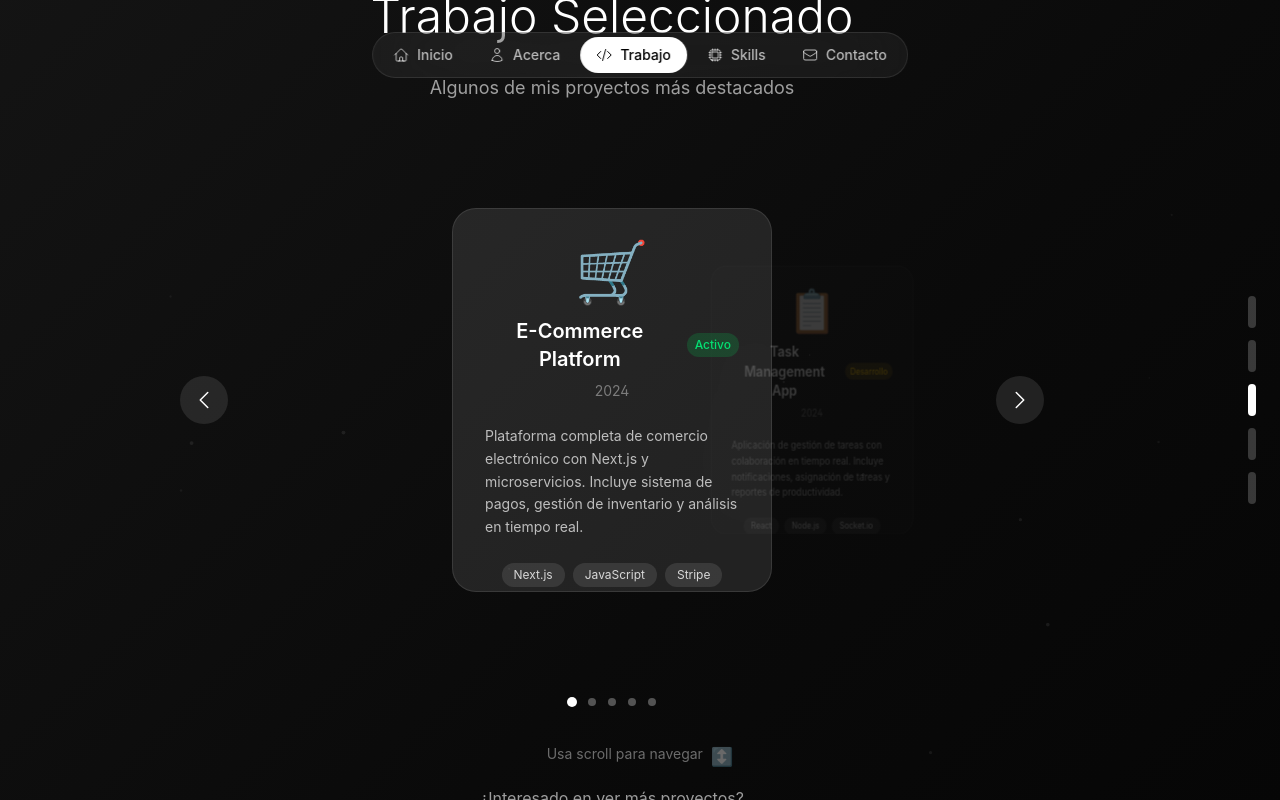
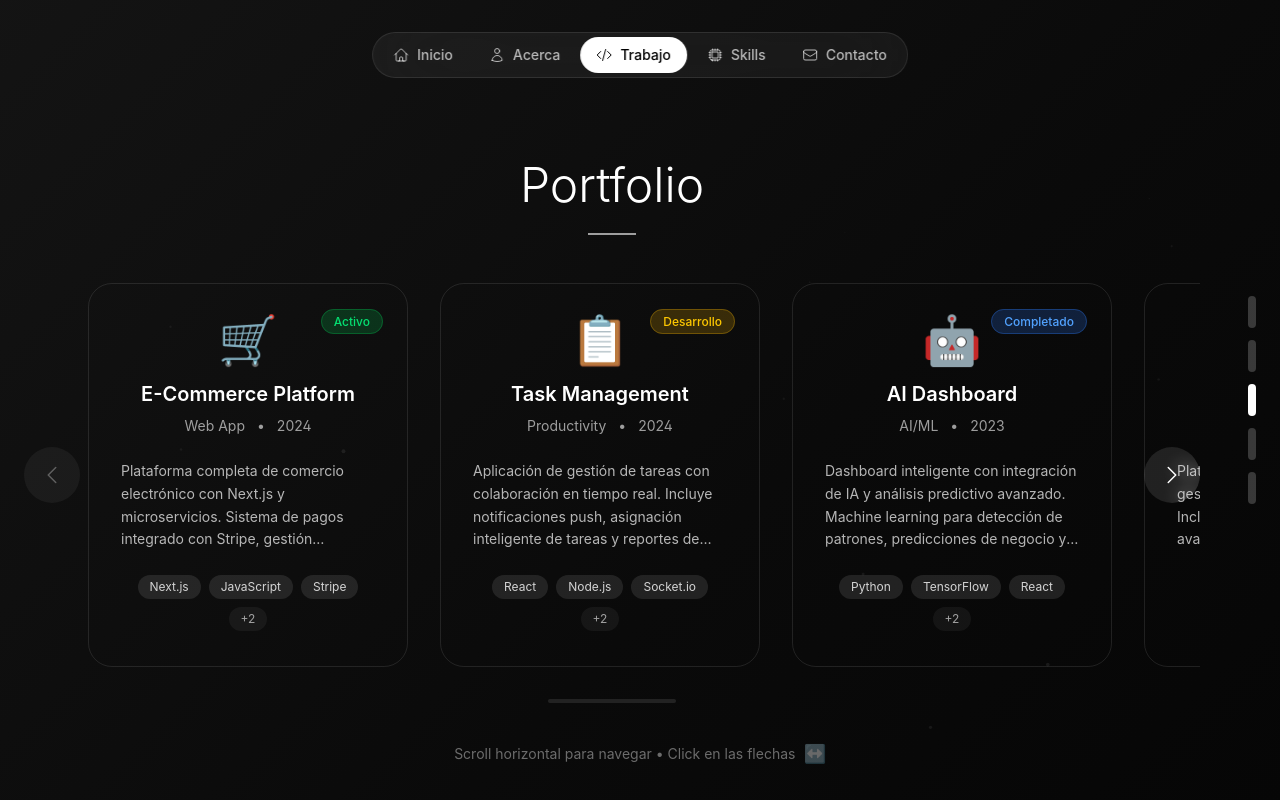
Before and after one commit to MrJohanF/mrjohanf-portfolio, a Next.js app: page / in a window 1280 px wide. Both pictures are taken after a click on the button "Trabajo". Built offline with nearby package versions, Linux system fonts and the light colour scheme.

Commit message:
Enhance portfolio section with horizontal scrolling for projects, add navigation buttons, and improve project details with updated descriptions and categories

```diff
--- a/src/app/page.js
+++ b/src/app/page.js
@@ -1,6 +1,6 @@
 'use client'
 
-import { useState, useEffect } from 'react'
+import { useState, useEffect, useRef } from 'react'
 import { motion, AnimatePresence } from 'framer-motion'
 import {
   HomeIcon,
@@ -11,13 +11,16 @@ import {
   ArrowRightIcon,
   ArrowTopRightOnSquareIcon,
   ChevronLeftIcon,
-  ChevronRightIcon
+  ChevronRightIcon,
+  PlayIcon
 } from '@heroicons/react/24/outline'
 
 export default function Portfolio() {
   const [currentSection, setCurrentSection] = useState('home')
   const [isLoaded, setIsLoaded] = useState(false)
-  const [currentProject, setCurrentProject] = useState(0)
+  const [scrollX, setScrollX] = useState(0)
+  const [maxScroll, setMaxScroll] = useState(0)
+  const sliderRef = useRef(null)
 
   // Array con el orden de las secciones para navegación
   const sectionOrder = ['home', 'about', 'projects', 'skills', 'contact']
@@ -45,21 +48,28 @@ export default function Portfolio() {
     let isScrolling = false
 
     const handleWheel = (e) => {
-      e.preventDefault() // Prevenir scroll normal
+      // Si estamos en proyectos, permitir scroll horizontal
+      if (currentSection === 'projects') {
+        e.preventDefault()
+        const newScrollX = scrollX + e.deltaY
+        const clampedScrollX = Math.max(0, Math.min(newScrollX, maxScroll))
+        setScrollX(clampedScrollX)
+        return
+      }
+
+      // Para otras secciones, navegación vertical normal
+      e.preventDefault()
 
       if (isScrolling) return
 
       isScrolling = true
 
       if (e.deltaY > 0) {
-        // Scroll hacia abajo
         navigateSection('down')
       } else {
-        // Scroll hacia arriba
         navigateSection('up')
       }
 
-      // Debounce para evitar cambios muy rápidos
       setTimeout(() => {
         isScrolling = false
       }, 800)
@@ -70,68 +80,95 @@ export default function Portfolio() {
     return () => {
       window.removeEventListener('wheel', handleWheel)
     }
+  }, [currentSection, scrollX, maxScroll])
+
+  // Calcular el máximo scroll cuando cambie el contenido
+  useEffect(() => {
+    if (sliderRef.current && currentSection === 'projects') {
+      const containerWidth = sliderRef.current.parentElement.offsetWidth
+      const contentWidth = sliderRef.current.scrollWidth
+      setMaxScroll(Math.max(0, contentWidth - containerWidth))
+    }
   }, [currentSection])
 
   const projects = [
     {
       id: 1,
       title: "E-Commerce Platform",
-      description: "Plataforma completa de comercio electrónico con Next.js y microservicios. Incluye sistema de pagos, gestión de inventario y análisis en tiempo real.",
-      tech: ["Next.js", "JavaScript", "Stripe", "PostgreSQL"],
+      description: "Plataforma completa de comercio electrónico con Next.js y microservicios. Sistema de pagos integrado con Stripe, gestión avanzada de inventario y dashboard de análisis en tiempo real.",
+      tech: ["Next.js", "JavaScript", "Stripe", "PostgreSQL", "Redis"],
       year: "2024",
       status: "Activo",
       demo: "https://demo1.com",
       github: "https://github.com/mrjohanf/ecommerce",
       image: "🛒",
-      color: "from-blue-600/20 to-purple-600/20"
+      gradient: "from-blue-500/20 to-purple-600/20",
+      category: "Web App"
     },
     {
       id: 2,
-      title: "Task Management App",
-      description: "Aplicación de gestión de tareas con colaboración en tiempo real. Incluye notificaciones, asignación de tareas y reportes de productividad.",
-      tech: ["React", "Node.js", "Socket.io", "MongoDB"],
+      title: "Task Management",
+      description: "Aplicación de gestión de tareas con colaboración en tiempo real. Incluye notificaciones push, asignación inteligente de tareas y reportes de productividad avanzados.",
+      tech: ["React", "Node.js", "Socket.io", "MongoDB", "Express"],
       year: "2024",
       status: "Desarrollo",
       demo: "https://demo2.com",
       github: "https://github.com/mrjohanf/taskmanager",
       image: "📋",
-      color: "from-green-600/20 to-teal-600/20"
+      gradient: "from-green-500/20 to-teal-600/20",
+      category: "Productivity"
     },
     {
       id: 3,
       title: "AI Dashboard",
-      description: "Dashboard con integración de IA y análisis predictivo avanzado. Machine learning para detección de patrones y predicciones de negocio.",
-      tech: ["Python", "TensorFlow", "React", "FastAPI"],
+      description: "Dashboard inteligente con integración de IA y análisis predictivo avanzado. Machine learning para detección de patrones, predicciones de negocio y automatización de procesos.",
+      tech: ["Python", "TensorFlow", "React", "FastAPI", "Docker"],
       year: "2023",
       status: "Completado",
       demo: "https://demo3.com",
       github: "https://github.com/mrjohanf/ai-dashboard",
       image: "🤖",
-      color: "from-orange-600/20 to-red-600/20"
+      gradient: "from-orange-500/20 to-red-600/20",
+      category: "AI/ML"
     },
     {
       id: 4,
       title: "Real Estate Platform",
-      description: "Aplicación para búsqueda y gestión de propiedades inmobiliarias. Incluye mapas interactivos, filtros avanzados y tours virtuales.",
-      tech: ["React Native", "Firebase", "Maps API", "Expo"],
+      description: "Plataforma completa para búsqueda y gestión de propiedades inmobiliarias. Incluye mapas interactivos, filtros avanzados, tours virtuales y sistema de citas.",
+      tech: ["React Native", "Firebase", "Maps API", "Expo", "Node.js"],
       year: "2023",
       status: "Completado",
       demo: "https://demo4.com",
       github: "https://github.com/mrjohanf/realestate",
       image: "🏠",
-      color: "from-indigo-600/20 to-blue-600/20"
+      gradient: "from-indigo-500/20 to-blue-600/20",
+      category: "Mobile App"
     },
     {
       id: 5,
-      title: "Cryptocurrency Tracker",
-      description: "Aplicación para seguimiento de criptomonedas con análisis técnico. Alertas de precio, portfolio tracking y noticias en tiempo real.",
-      tech: ["Vue.js", "Node.js", "WebSocket", "Chart.js"],
+      title: "Crypto Tracker",
+      description: "Aplicación avanzada para seguimiento de criptomonedas con análisis técnico profesional. Alertas de precio personalizadas, portfolio tracking y noticias en tiempo real.",
+      tech: ["Vue.js", "Node.js", "WebSocket", "Chart.js", "Redis"],
       year: "2023",
       status: "Completado",
       demo: "https://demo5.com",
       github: "https://github.com/mrjohanf/crypto-tracker",
       image: "₿",
-      color: "from-yellow-600/20 to-orange-600/20"
+      gradient: "from-yellow-500/20 to-orange-600/20",
+      category: "FinTech"
+    },
+    {
+      id: 6,
+      title: "Social Media Analytics",
+      description: "Herramienta de análisis para redes sociales con métricas avanzadas. Seguimiento de engagement, análisis de audiencia y reportes automatizados para múltiples plataformas.",
+      tech: ["React", "D3.js", "Python", "PostgreSQL", "AWS"],
+      year: "2023",
+      status: "Completado",
+      demo: "https://demo6.com",
+      github: "https://github.com/mrjohanf/social-analytics",
+      image: "📊",
+      gradient: "from-pink-500/20 to-rose-600/20",
+      category: "Analytics"
     }
   ]
 
@@ -154,6 +191,9 @@ export default function Portfolio() {
 
   const handleSectionChange = (section) => {
     setCurrentSection(section)
+    if (section !== 'projects') {
+      setScrollX(0) // Reset scroll cuando salimos de proyectos
+    }
   }
 
   const handleProjectClick = (url) => {
@@ -172,16 +212,15 @@ export default function Portfolio() {
     console.log('Descargando CV...')
   }
 
-  const nextProject = () => {
-    setCurrentProject((prev) => (prev + 1) % projects.length)
+  // Navegación con botones en slider
+  const slideLeft = () => {
+    const newScrollX = Math.max(0, scrollX - 400)
+    setScrollX(newScrollX)
   }
 
-  const prevProject = () => {
-    setCurrentProject((prev) => (prev - 1 + projects.length) % projects.length)
-  }
-
-  const goToProject = (index) => {
-    setCurrentProject(index)
+  const slideRight = () => {
+    const newScrollX = Math.min(maxScroll, scrollX + 400)
+    setScrollX(newScrollX)
   }
 
   return (
@@ -250,10 +289,10 @@ export default function Portfolio() {
         </div>
       </motion.nav>
 
-      {/* Contenido principal - SIN SCROLL */}
+      {/* Contenido principal */}
       <main className="h-full pt-24 pb-8 pl-6 pr-20 overflow-hidden">
         <div className="h-full flex items-center justify-center">
-          <div className="w-full max-w-4xl">
+          <div className="w-full max-w-7xl">
 
             {/* Sección Inicio */}
             {currentSection === 'home' && (
@@ -352,81 +391,105 @@ export default function Portfolio() {
               </div>
             )}
 
-            {/* Sección Proyectos */}
+            {/* Sección Proyectos - SLIDER HORIZONTAL MODERNO */}
             {currentSection === 'projects' && (
-              <div className="animate-fade-up space-y-12 overflow-hidden">
-                <div className="text-center">
-                  <h2 className="text-4xl md:text-5xl font-light mb-4">Trabajo Seleccionado</h2>
-                  <div className="w-12 h-0.5 bg-white/60 mx-auto mb-4"></div>
-                  <p className="text-white/60 text-lg">Algunos de mis proyectos más destacados</p>
+              <div className="animate-fade-up h-full flex flex-col">
+                {/* Header minimalista */}
+                <div className="text-center mb-12">
+                  <h2 className="text-4xl md:text-5xl font-light mb-6">Portfolio</h2>
+                  <div className="w-12 h-0.5 bg-white/60 mx-auto"></div>
                 </div>
 
-                {/* Carousel 3D Container */}
-                <div className="relative h-[500px] flex items-center justify-center perspective-1000">
-                  <div className="relative w-full max-w-6xl h-full">
-                    {projects.map((project, index) => {
-                      const offset = index - currentProject
-                      const absOffset = Math.abs(offset)
-                      const isActive = offset === 0
-                      const isVisible = absOffset <= 2
+                {/* Slider Container */}
+                <div className="flex-1 relative">
+                  {/* Navigation Buttons */}
+                  <button
+                    onClick={slideLeft}
+                    disabled={scrollX === 0}
+                    className={`absolute left-0 top-1/2 -translate-y-1/2 z-20 p-4 rounded-full transition-all duration-300 backdrop-blur-sm ${
+                      scrollX === 0
+                        ? 'bg-white/5 text-white/30 cursor-not-allowed'
+                        : 'bg-white/10 hover:bg-white/20 text-white'
+                    }`}
+                  >
+                    <ChevronLeftIcon className="w-6 h-6" />
+                  </button>
 
-                      return (
+                  <button
+                    onClick={slideRight}
+                    disabled={scrollX >= maxScroll}
+                    className={`absolute right-0 top-1/2 -translate-y-1/2 z-20 p-4 rounded-full transition-all duration-300 backdrop-blur-sm ${
+                      scrollX >= maxScroll
+                        ? 'bg-white/5 text-white/30 cursor-not-allowed'
+                        : 'bg-white/10 hover:bg-white/20 text-white'
+                    }`}
+                  >
+                    <ChevronRightIcon className="w-6 h-6" />
+                  </button>
+
+                  {/* Scrollable Content */}
+                  <div className="overflow-hidden h-full px-16">
+                    <motion.div
+                      ref={sliderRef}
+                      className="flex gap-8 h-full items-center"
+                      animate={{ x: -scrollX }}
+                      transition={{ type: "spring", damping: 25, stiffness: 200 }}
+                    >
+                      {projects.map((project, index) => (
                         <motion.div
                           key={project.id}
-                          className={`absolute top-1/2 left-1/2 w-80 h-96 cursor-pointer ${
-                            isVisible ? 'block' : 'hidden'
-                          }`}
-                          initial={false}
-                          animate={{
-                            x: `calc(-50% + ${offset * 200}px)`,
-                            y: '-50%',
-                            z: isActive ? 0 : -100 * absOffset,
-                            rotateY: offset * -25,
-                            scale: isActive ? 1 : 0.8 - absOffset * 0.1,
-                            opacity: isActive ? 1 : 0.4 - absOffset * 0.2
+                          className="flex-shrink-0 w-80 h-96 group cursor-pointer"
+                          initial={{ opacity: 0, y: 50 }}
+                          animate={{ opacity: 1, y: 0 }}
+                          transition={{
+                            delay: index * 0.1,
+                            type: "spring",
+                            damping: 20
                           }}
-                          transition={{
-                            type: "spring",
-                            damping: 20,
-                            stiffness: 100,
-                            duration: 0.8
-                          }}
-                          onClick={() => goToProject(index)}
-                          style={{
-                            transformStyle: 'preserve-3d',
-                            zIndex: isActive ? 10 : 10 - absOffset
+                          whileHover={{
+                            scale: 1.05,
+                            transition: { type: "spring", damping: 15 }
                           }}
                         >
-                          <div className={`w-full h-full rounded-3xl p-8 glass-minimal border border-white/10 relative overflow-hidden group ${
-                            isActive ? 'bg-white/10' : 'bg-white/5'
-                          }`}>
+                          <div className="w-full h-full rounded-3xl p-8 glass-minimal border border-white/10 relative overflow-hidden hover:border-white/30 organic-transition">
                             {/* Background gradient */}
-                            <div className={`absolute inset-0 bg-gradient-to-br ${project.color} opacity-0 group-hover:opacity-100 transition-opacity duration-500`} />
+                            <div className={`absolute inset-0 bg-gradient-to-br ${project.gradient} opacity-0 group-hover:opacity-100 transition-opacity duration-500`} />
 
-                            {/* Content */}
-                            <div className="relative z-10 h-full flex flex-col">
-                              <div className="text-center mb-6">
-                                <div className="text-6xl mb-4">{project.image}</div>
-                                <div className="flex items-center justify-center space-x-3 mb-2">
-                                  <h3 className="text-xl font-semibold">{project.title}</h3>
-                                  <span className={`px-2 py-1 rounded-full text-xs font-medium ${
-                                    project.status === 'Activo' ? 'bg-green-500/20 text-green-400' :
-                                    project.status === 'Desarrollo' ? 'bg-yellow-500/20 text-yellow-400' :
-                                    'bg-blue-500/20 text-blue-400'
+                            {/* Status Badge */}
+                            <div className="absolute top-6 right-6 z-10">
+                              <span className={`px-3 py-1 rounded-full text-xs font-medium backdrop-blur-sm ${
+                                project.status === 'Activo' ? 'bg-green-500/20 text-green-400 border border-green-500/30' :
+                                project.status === 'Desarrollo' ? 'bg-yellow-500/20 text-yellow-400 border border-yellow-500/30' :
+                                'bg-blue-500/20 text-blue-400 border border-blue-500/30'
                               }`}>
                                 {project.status}
                               </span>
                             </div>
-                                <div className="text-white/40 text-sm">{project.year}</div>
+
+                            {/* Content */}
+                            <div className="relative z-10 h-full flex flex-col">
+                              {/* Header */}
+                              <div className="text-center mb-6">
+                                <div className="text-5xl mb-4">{project.image}</div>
+                                <h3 className="text-xl font-semibold mb-2">{project.title}</h3>
+                                <div className="flex items-center justify-center space-x-3 text-sm text-white/60">
+                                  <span>{project.category}</span>
+                                  <span>•</span>
+                                  <span>{project.year}</span>
+                                </div>
                               </div>
 
-                              <p className="text-white/70 text-sm leading-relaxed mb-6 flex-1">
+                              {/* Description */}
+                              <div className="flex-1 mb-6">
+                                <p className="text-white/70 text-sm leading-relaxed line-clamp-4">
                                   {project.description}
                                 </p>
+                              </div>
 
+                              {/* Tech Stack */}
                               <div className="space-y-4">
                                 <div className="flex flex-wrap gap-2 justify-center">
-                                  {project.tech.map((tech) => (
+                                  {project.tech.slice(0, 3).map((tech) => (
                                     <span
                                       key={tech}
                                       className="px-3 py-1 bg-white/10 rounded-full text-xs text-white/80"
@@ -434,82 +497,57 @@ export default function Portfolio() {
                                       {tech}
                                     </span>
                                   ))}
+                                  {project.tech.length > 3 && (
+                                    <span className="px-3 py-1 bg-white/5 rounded-full text-xs text-white/60">
+                                      +{project.tech.length - 3}
+                                    </span>
+                                  )}
                                 </div>
 
-                                {isActive && (
-                                  <motion.div
-                                    className="flex space-x-3 justify-center"
-                                    initial={{ opacity: 0, y: 20 }}
-                                    animate={{ opacity: 1, y: 0 }}
-                                    transition={{ delay: 0.2 }}
-                                  >
+                                {/* Action buttons */}
+                                <div className="flex space-x-3 justify-center opacity-0 group-hover:opacity-100 transition-opacity duration-300">
                                   <button
                                     onClick={(e) => {
                                       e.stopPropagation()
                                       handleProjectClick(project.demo)
                                     }}
-                                      className="flex items-center space-x-1 px-4 py-2 bg-white/20 hover:bg-white/30 rounded-lg text-sm transition-all duration-300"
+                                    className="flex items-center space-x-2 px-4 py-2 bg-white/20 hover:bg-white/30 rounded-lg text-sm transition-all duration-300"
                                   >
+                                    <PlayIcon className="w-4 h-4" />
                                     <span>Demo</span>
-                                      <ArrowTopRightOnSquareIcon className="w-3 h-3" />
                                   </button>
                                   <button
                                     onClick={(e) => {
                                       e.stopPropagation()
                                       handleProjectClick(project.github)
                                     }}
-                                      className="flex items-center space-x-1 px-4 py-2 bg-white/20 hover:bg-white/30 rounded-lg text-sm transition-all duration-300"
+                                    className="flex items-center space-x-2 px-4 py-2 bg-white/20 hover:bg-white/30 rounded-lg text-sm transition-all duration-300"
                                   >
                                     <span>Código</span>
-                                      <ArrowTopRightOnSquareIcon className="w-3 h-3" />
+                                    <ArrowTopRightOnSquareIcon className="w-4 h-4" />
                                   </button>
-                                  </motion.div>
-                                )}
+                                </div>
                               </div>
                             </div>
                           </div>
                         </motion.div>
-                      )
-                    })}
+                      ))}
+                    </motion.div>
+                  </div>
                 </div>
 
-                  {/* Navigation Controls */}
-                  <button
-                    onClick={prevProject}
-                    className="absolute left-4 top-1/2 -translate-y-1/2 z-20 p-3 bg-white/10 hover:bg-white/20 rounded-full transition-all duration-300 backdrop-blur-sm"
-                  >
-                    <ChevronLeftIcon className="w-6 h-6" />
-                  </button>
-
-                  <button
-                    onClick={nextProject}
-                    className="absolute right-4 top-1/2 -translate-y-1/2 z-20 p-3 bg-white/10 hover:bg-white/20 rounded-full transition-all duration-300 backdrop-blur-sm"
-                  >
-                    <ChevronRightIcon className="w-6 h-6" />
-                  </button>
+                {/* Progress indicator */}
+                <div className="flex justify-center mt-8 space-x-2">
+                  <div className="h-1 w-32 bg-white/10 rounded-full overflow-hidden">
+                    <motion.div
+                      className="h-full bg-white/60 rounded-full"
+                      initial={{ width: 0 }}
+                      animate={{
+                        width: `${maxScroll > 0 ? ((scrollX / maxScroll) * 100) : 0}%`
+                      }}
+                      transition={{ type: "spring", damping: 20 }}
+                    />
                   </div>
-
-                {/* Indicators */}
-                <div className="flex justify-center space-x-3 mt-8">
-                  {projects.map((_, index) => (
-                    <button
-                      key={index}
-                      onClick={() => goToProject(index)}
-                      className={`w-2 h-2 rounded-full transition-all duration-300 ${
-                        index === currentProject ? 'bg-white scale-125' : 'bg-white/30 hover:bg-white/50'
-                      }`}
-                    />
-                  ))}
-                </div>
-
-                <div className="text-center pt-8">
-                  <p className="text-white/60 mb-4">¿Interesado en ver más proyectos?</p>
-                  <button
-                    onClick={() => handleProjectClick('https://github.com/mrjohanf')}
-                    className="border border-white/20 px-6 py-3 rounded-full text-sm hover:border-white/40 organic-transition"
-                  >
-                    Ver GitHub completo
-                  </button>
                 </div>
               </div>
             )}
@@ -637,6 +675,7 @@ export default function Portfolio() {
       </motion.div>
 
       {/* Indicador de scroll hint */}
+      {currentSection !== 'projects' && (
         <motion.div
           className="fixed bottom-8 left-1/2 -translate-x-1/2 text-white/40 text-sm flex items-center space-x-2"
           initial={{ opacity: 0, y: 20 }}
@@ -652,6 +691,26 @@ export default function Portfolio() {
             ↕️
           </motion.div>
         </motion.div>
+      )}
+
+      {/* Hint para proyectos */}
+      {currentSection === 'projects' && (
+        <motion.div
+          className="fixed bottom-8 left-1/2 -translate-x-1/2 text-white/40 text-sm flex items-center space-x-2"
+          initial={{ opacity: 0, y: 20 }}
+          animate={{ opacity: 1, y: 0 }}
+          transition={{ delay: 0.5, duration: 0.8 }}
+        >
+          <span>Scroll horizontal para navegar • Click en las flechas</span>
+          <motion.div
+            animate={{ x: [0, 4, 0] }}
+            transition={{ duration: 1.5, repeat: Infinity }}
+            className="text-lg"
+          >
+            ↔️
+          </motion.div>
+        </motion.div>
+      )}
     </div>
   )
 }
```
Lines whose indentation alone changed are shown as unchanged.
